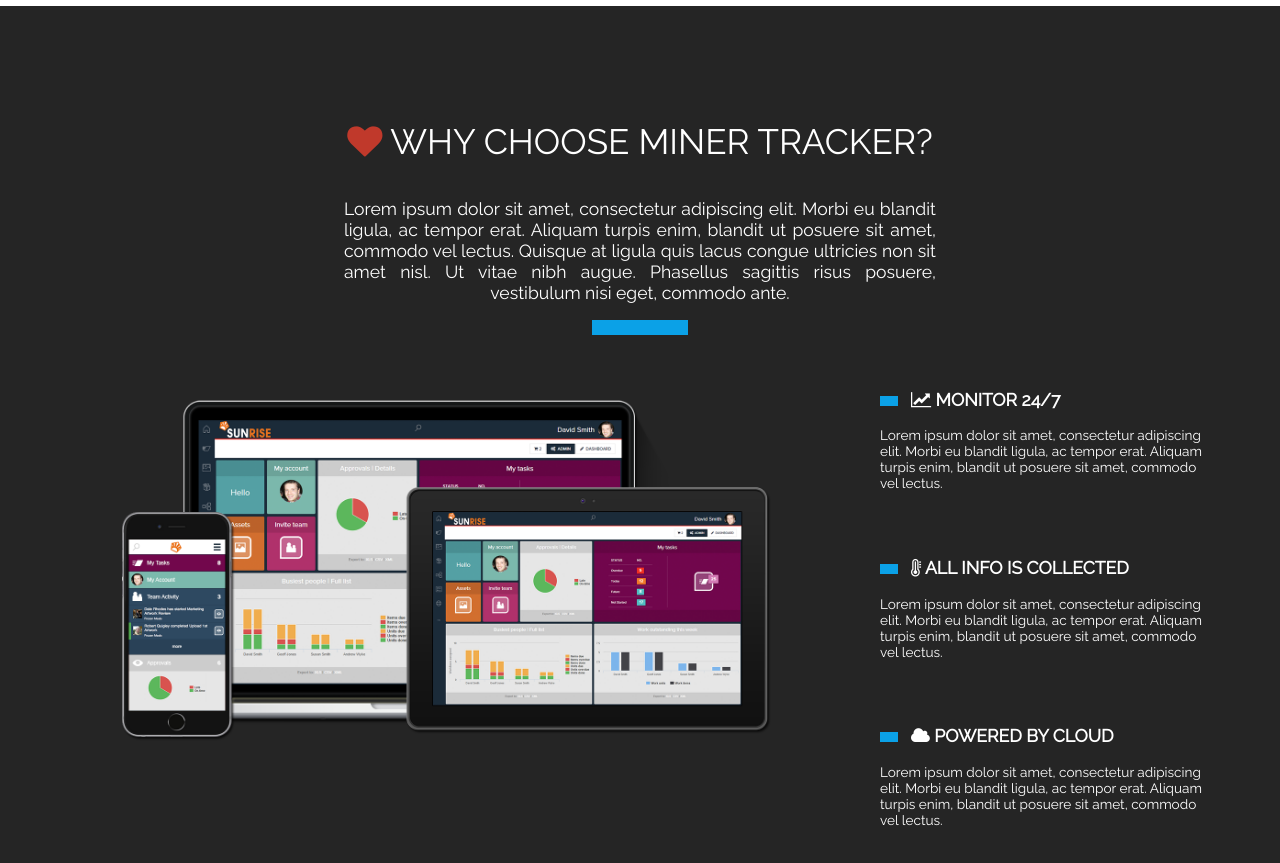
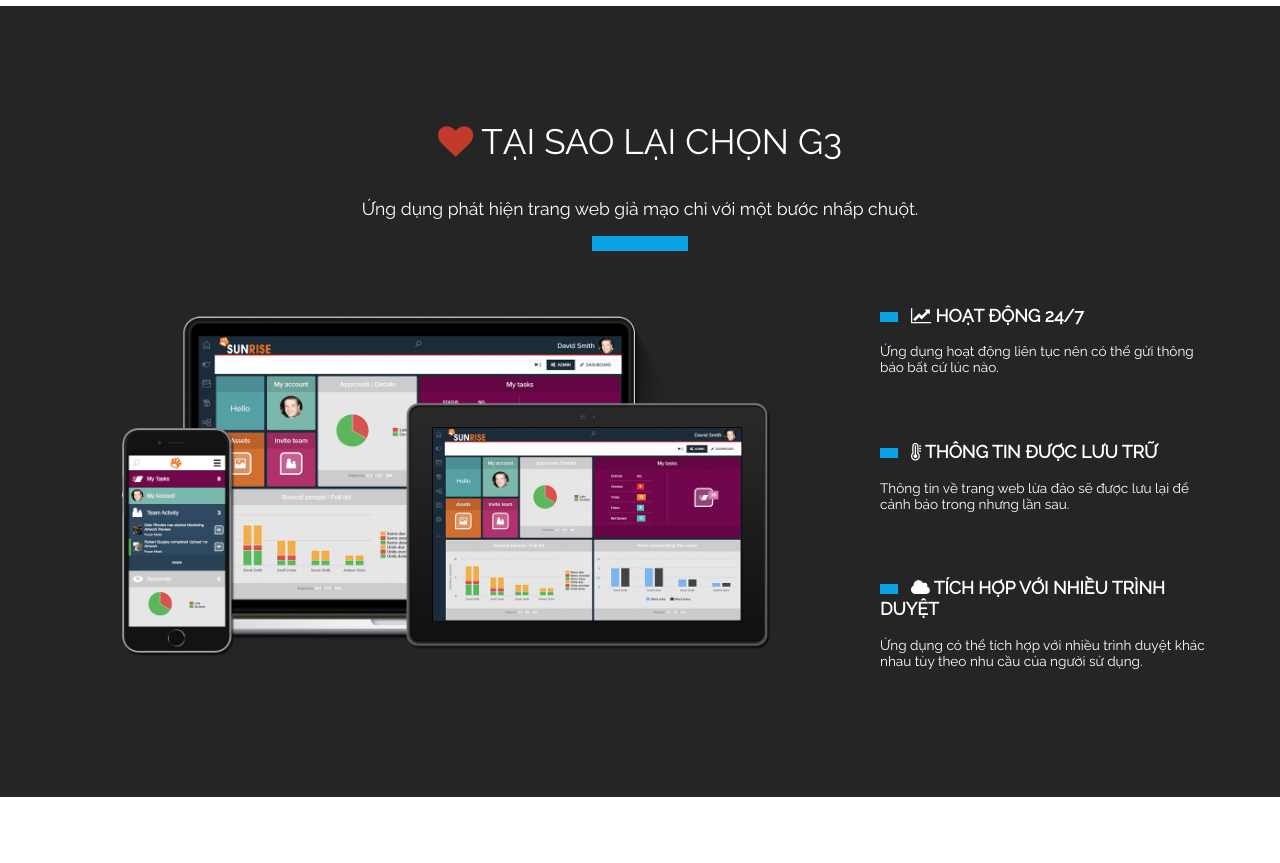
Before and after one commit to AnHoangbk19/BDC-Assignment, a plain HTML site: page index.html in a window 1280 px wide. Shown: the part 1440-2303 px from the top of the page. Drawn offline with nearby package versions, Linux system fonts and the light colour scheme.

Commit message:
Change Feature

```diff
--- a/index.html
+++ b/index.html
@@ -61,10 +61,9 @@
 
             <!--Feature-->
             <section id="featureSection" class="container-fluid padding-row-lg bg-flat-black text-center text-white">
-                <h1 id="featureSection-header" class="header text-center"> <i class="fa fa-heart text-red"></i> WHY CHOOSE MINER TRACKER? </h1>
+                <h1 id="featureSection-header" class="header text-center"> <i class="fa fa-heart text-red"></i> TẠI SAO LẠI CHỌN G3 </h1>
                 <h3 id="featureSection-description" class="width-half align-center-row text-justify-center">
-                    Lorem ipsum dolor sit amet, consectetur adipiscing elit. Morbi eu blandit ligula, ac tempor erat. Aliquam turpis enim, blandit ut posuere sit amet, commodo vel lectus.
-                    Quisque at ligula quis lacus congue ultricies non sit amet nisl. Ut vitae nibh augue. Phasellus sagittis risus posuere, vestibulum nisi eget, commodo ante.
+                    Ứng dụng phát hiện trang web giả mạo chỉ với một bước nhấp chuột.
                 </h3>
                 <div id="featureSection-line" class="line line-md line-blue align-center-horizontal"></div>
 
@@ -74,26 +73,26 @@
                     </div>
                     <div id="featureSection-body-list" class="flex-direction-reserve-auto-medium flex-col-1 text-left">
                         <div id="item-monitor" class="container-sm">
-                            <h3 id="monitor-title" class="text-bold"><div class="line line-bullet line-blue line-start"></div> <i class="fa fa-line-chart"></i> MONITOR 24/7</h3>
+                            <h3 id="monitor-title" class="text-bold"><div class="line line-bullet line-blue line-start"></div> <i class="fa fa-line-chart"></i> HOẠT ĐỘNG 24/7 </h3>
                             <div class="margin-bottom text-justify">
                                 <p id="monitor-description">
-                                    Lorem ipsum dolor sit amet, consectetur adipiscing elit. Morbi eu blandit ligula, ac tempor erat. Aliquam turpis enim, blandit ut posuere sit amet, commodo vel lectus.
+                                    Ứng dụng hoạt động liên tục nên có thể gửi thông báo bất cứ lúc nào.
                                 </p>
                             </div>
                         </div>
                         <div id="item-info" class="container-sm">
-                            <h3 id="info-title" class="text-bold"><div class="line line-bullet line-blue line-start"></div>  <i class="fa fa-thermometer"></i> ALL INFO IS COLLECTED</h3>
+                            <h3 id="info-title" class="text-bold"><div class="line line-bullet line-blue line-start"></div>  <i class="fa fa-thermometer"></i> THÔNG TIN ĐƯỢC LƯU TRỮ </h3>
                             <div class="margin-bottom text-justify">
                                 <p id="info-description">
-                                    Lorem ipsum dolor sit amet, consectetur adipiscing elit. Morbi eu blandit ligula, ac tempor erat. Aliquam turpis enim, blandit ut posuere sit amet, commodo vel lectus.
+                                    Thông tin về trang web lừa đảo sẽ được lưu lại để cảnh báo trong nhưng lần sau.
                                 </p>
                             </div>
                         </div>
                         <div id="item-cloud" class="container-sm">
-                            <h3 id="cloud-title" class="text-bold"><div class="line line-bullet line-blue line-start"></div>  <i class="fa fa-cloud"></i> POWERED BY CLOUD</h3>
+                            <h3 id="cloud-title" class="text-bold"><div class="line line-bullet line-blue line-start"></div>  <i class="fa fa-cloud"></i> TÍCH HỢP VỚI NHIỀU TRÌNH DUYỆT </h3>
                             <div class="margin-bottom text-justify">
                                 <p id="cloud-description">
-                                    Lorem ipsum dolor sit amet, consectetur adipiscing elit. Morbi eu blandit ligula, ac tempor erat. Aliquam turpis enim, blandit ut posuere sit amet, commodo vel lectus.
+                                    Ứng dụng có thể tích hợp với nhiều trình duyệt khác nhau tùy theo nhu cầu của người sử dụng.
                                 </p>
                             </div>
                         </div>
```
